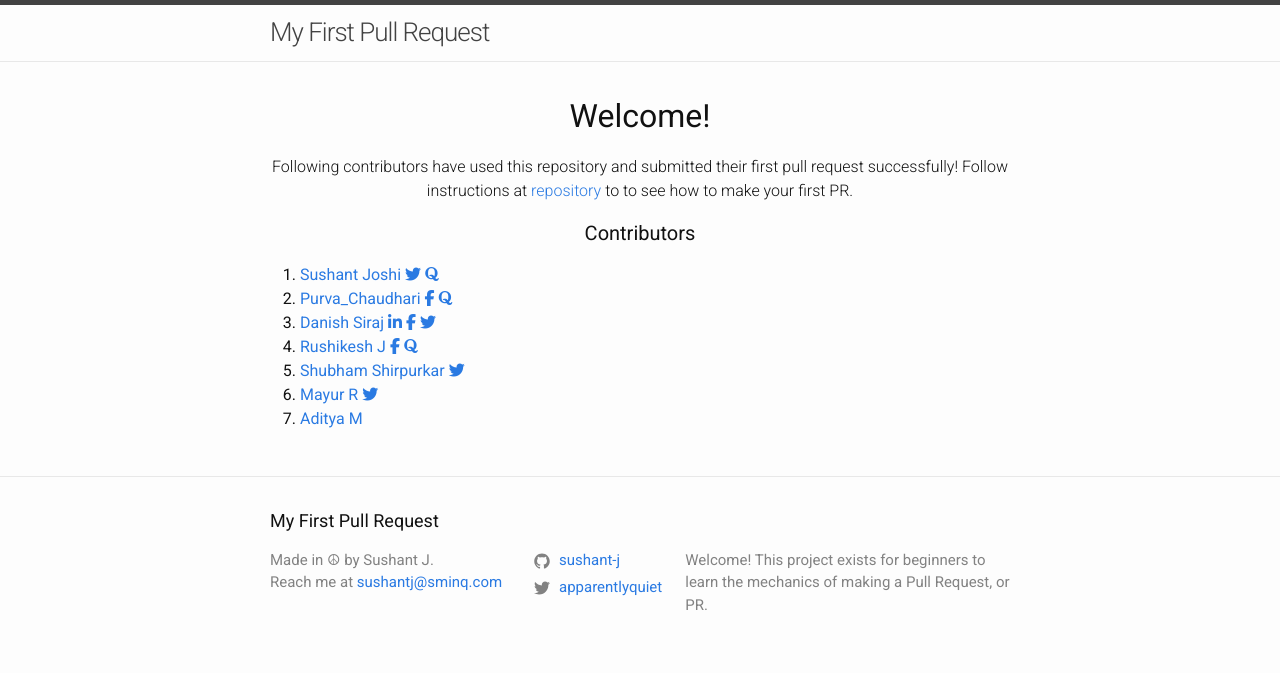
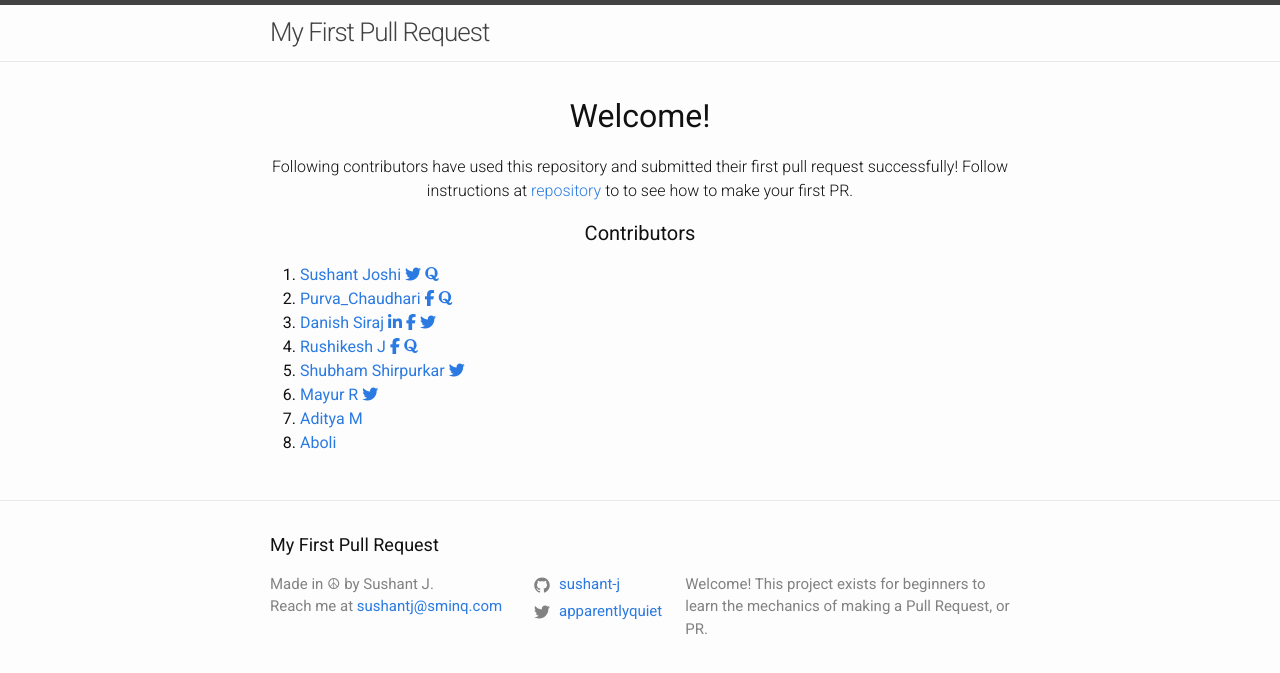
Before and after one commit to sushant-j/my-first-pull-request, a Jekyll site: the page built from index.md, in a window 1280 px wide. Shown: the top 673 px of the page. Built offline with Jekyll 4.4.1, drawn with Linux system fonts in a browser that asks for light colours; nearby versions of some CDN libraries.

Commit message:
Aboli kolekar swati shinde

```diff
--- a/_layouts/home.html
+++ b/_layouts/home.html
@@ -79,5 +79,10 @@ layout: default
         Aditya M
       </a>
     </li>
+<li>
+      <a href="https://github.com/aboli99/">
+        Aboli
+      </a>
+    </li>
   </ol>
 </div>
```
